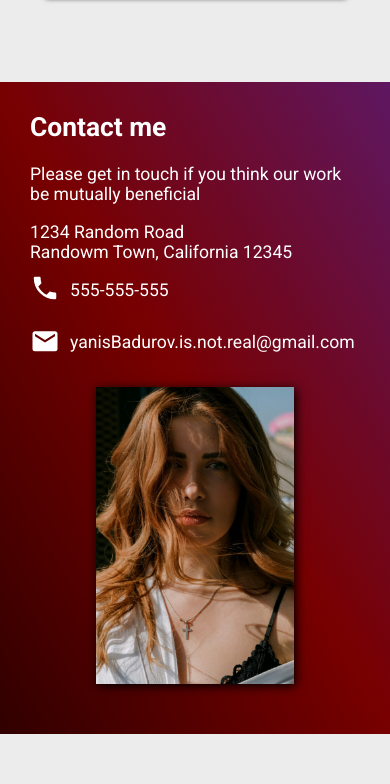
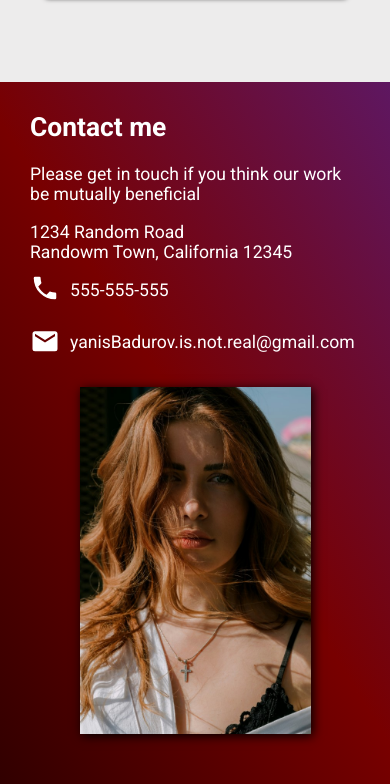
Before and after one commit to Pozzi2002/Homepage, a plain HTML site: page index.html in a window 390 px wide. Shown: the part 3532-4316 px from the top of the page. Before the commit the page ends 4266 px from the top, so only its background shows below. Drawn offline with Linux system fonts and the light colour scheme; a web font is replaced by a local one.

Commit message:
1 more try fix bug on phone

```diff
--- a/style.css
+++ b/style.css
@@ -322,8 +322,8 @@ footer {
 
   }
   .portraitGirl {
-    height: auto;
-    max-width: 60%
+    max-width: 70%;
+    height: min-content;
 }
 
 
```
